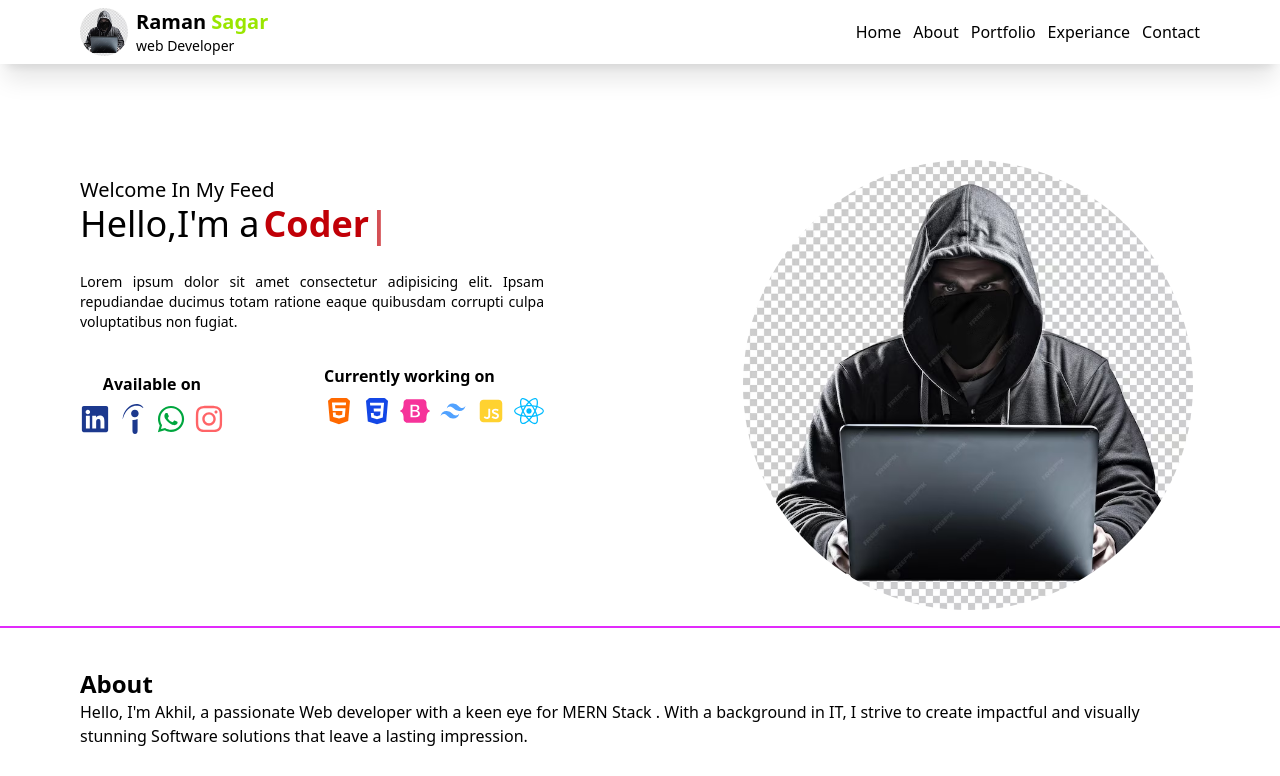
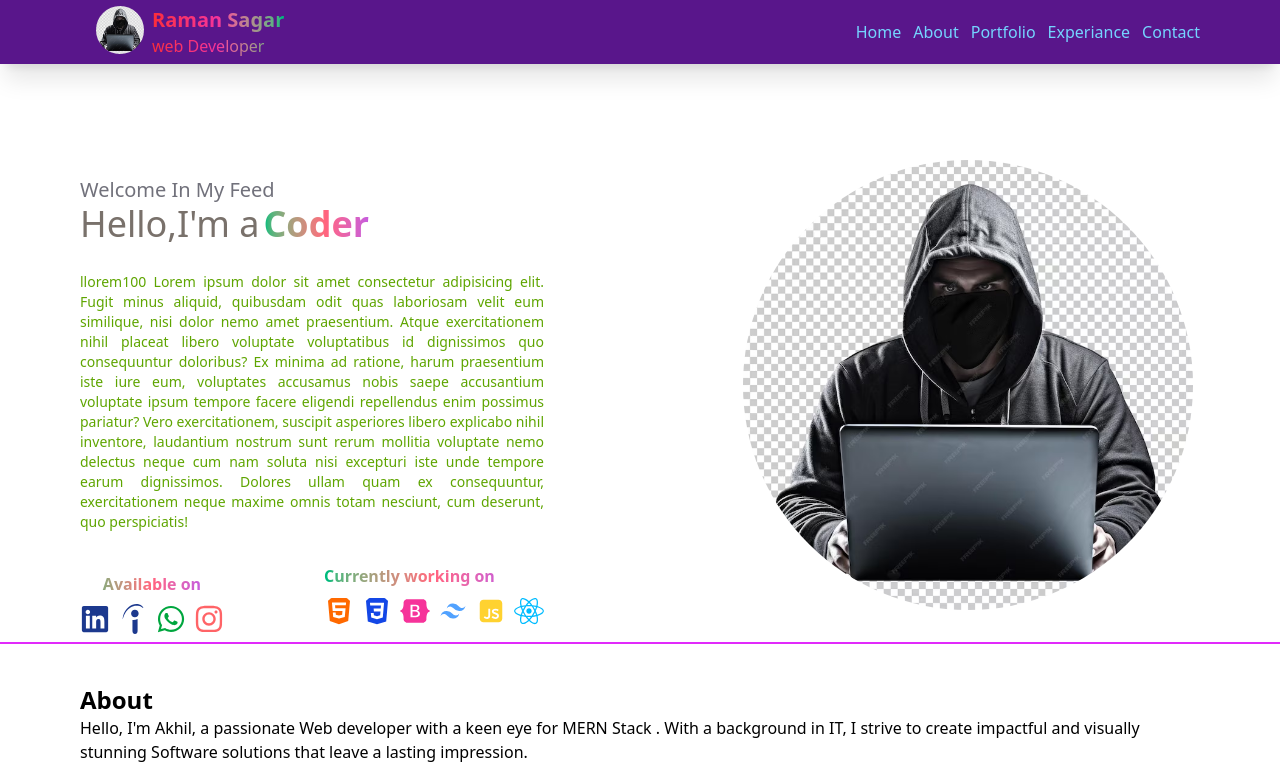
Before and after one commit to raman-sagar/Portfolio, a React (Vite) app: page / in a window 1280 px wide. Shown: the top 776 px of the page. Built offline with nearby package versions, Linux system fonts and the light colour scheme.

Commit message:
styling changed

```diff
--- a/src/App.jsx
+++ b/src/App.jsx
@@ -11,7 +11,7 @@
 function App() {
   return (
     <>
-      <div>
+      <div className="select-none">
         <Navbar />
         <Home />
         <About />
--- a/src/components/Home.jsx
+++ b/src/components/Home.jsx
@@ -23,14 +23,14 @@
       >
         <div className="flex flex-col md:flex-row">
           <div className="md:w-1/2 mt-12 md:mt-24  space-y-2 order-2 md:order-none">
-            <span className="text-xl">Welcome In My Feed</span>
+            <span className="text-xl text-zinc-500">Welcome In My Feed</span>
             {/* Developer*/}
 
             <div className="flex space-x-1 text-2xl md:text-4xl">
-              <h1>Hello,I'm a </h1>
+              <h1 className="text-stone-500 ">Hello,I'm a </h1>
 
               <ReactTyped
-                className="text-red-700 font-bold break-all"
+                className="bg-linear-to-r from-emerald-500 via-rose-400 to-purple-500 bg-clip-text text-transparent font-bold break-all"
                 strings={["Raman Sagar", "Developer", "Programmer", "Coder"]}
                 typeSpeed={40}
                 backSpeed={50}
@@ -38,18 +38,28 @@
               />
             </div>
 
-            <p className="text-sm md:text-medium text-justify">
+            <p className="text-sm text-lime-600 md:text-medium text-justify">
               <br />
-              Lorem ipsum dolor sit amet consectetur adipisicing elit. Ipsam
-              repudiandae ducimus totam ratione eaque quibusdam corrupti culpa
-              voluptatibus non fugiat.
+              llorem100 Lorem ipsum dolor sit amet consectetur adipisicing elit.
+              Fugit minus aliquid, quibusdam odit quas laboriosam velit eum
+              similique, nisi dolor nemo amet praesentium. Atque exercitationem
+              nihil placeat libero voluptate voluptatibus id dignissimos quo
+              consequuntur doloribus? Ex minima ad ratione, harum praesentium
+              iste iure eum, voluptates accusamus nobis saepe accusantium
+              voluptate ipsum tempore facere eligendi repellendus enim possimus
+              pariatur? Vero exercitationem, suscipit asperiores libero
+              explicabo nihil inventore, laudantium nostrum sunt rerum mollitia
+              voluptate nemo delectus neque cum nam soluta nisi excepturi iste
+              unde tempore earum dignissimos. Dolores ullam quam ex
+              consequuntur, exercitationem neque maxime omnis totam nesciunt,
+              cum deserunt, quo perspiciatis!
             </p>
             <br></br>
 
             <div className="flex flex-wrap items-center flex-col space-y-6 md:space-y-0  md:flex-row justify-between  ">
               {/*Social Media Icons */}
               <div className="space-y-2 ">
-                <h1 className="font-bold text-center">Available on</h1>
+                <h1 className="text-center bg-linear-to-r from-emerald-500 via-rose-400 to-purple-500 bg-clip-text text-transparent font-bold">Available on</h1>
                 <ul className="flex space-x-2">
                   <li>
                     <a
@@ -85,7 +95,7 @@
               {/*Skills Icons */}
 
               <div className="space-y-2 mb-4 ">
-                <h1 className="font-bold">Currently working on</h1>
+                <h1 className="bg-linear-to-r from-emerald-500 via-rose-400 to-purple-500 bg-clip-text text-transparent font-bold">Currently working on</h1>
 
                 <div className="flex space-x-2">
                   <FaHtml5 className="text-xl md:text-3xl text-orange-500 hover:scale-110 duration-200 rounded-full -[2px] cursor-pointer" />
--- a/src/components/Navbar.jsx
+++ b/src/components/Navbar.jsx
@@ -2,6 +2,7 @@
 import { useState } from "react";
 import { IoMdClose } from "react-icons/io";
 import { IoMenu } from "react-icons/io5";
+import pic from "../../public/photo.avif";
 export const Navbar = () => {
   const [menu, setMenu] = useState(true);
   const navItems = [
@@ -28,22 +29,18 @@
   ];
   return (
     <>
-      <div className="max-w-screen container mx-auto px-4 md:px-20 shadow-xl h-16 fixed top-0 left-0 right-0 bg-white z-10">
+      <div className="max-w-screen container mx-auto px-0 md:px-20 shadow-xl h-16 fixed top-0 left-0 right-0 bg-purple-900 z-10">
         <div className="flex justify-between items-center h-16">
-          <div className="flex space-x-2  ">
-            <img
-              className="size-12 rounded-full"
-              src="../../public/photo.avif"
-              alt="Profile"
-            />
-            <h1 className="text-xl cursor-pointer font-semibold">
-              Raman<span className="text-lime-400"> Sagar</span>
-              <p className="text-sm font-normal">web Developer</p>
+          <div className="flex space-x-2 px-4 ">
+            <img className="size-12 rounded-full" src={pic} alt="Profile" />
+            <h1 className="text-xl font-extrabold cursor-pointer bg-linear-to-r from-red-500 via-pink-500 to-emerald-500 bg-clip-text text-transparent">
+              Raman<span> Sagar</span>
+              <p className="text-base font-normal">web Developer</p>
             </h1>
           </div>
           {/*desktop navbar */}
           <div>
-            <ul className="hidden md:flex space-x-3">
+            <ul className="hidden md:flex space-x-3 text-sky-300">
               {navItems.map((obj) => (
                 <li
                   key={obj.id}
@@ -62,7 +59,10 @@
               ))}
             </ul>
             {/* Burger */}
-            <div className="md:hidden" onClick={() => setMenu(!menu)}>
+            <div
+              className="md:hidden px-4 cursor-pointer text-sky-300"
+              onClick={() => setMenu(!menu)}
+            >
               {menu ? <IoMenu size={24} /> : <IoMdClose size={24} />}
             </div>
           </div>
@@ -70,12 +70,12 @@
 
         {/*mobile navbar */}
         {!menu && (
-          <div className=" bg-white">
-            <ul className=" md:hidden h-screen flex flex-col items-center justify-center space-y-2 ">
+          <div className="h-40 w-full bg-purple-400 rounded-b-md px-4">
+            <ul className=" md:hidden h-screen flex flex-col space-y-2 text-sky-300 ">
               {navItems.map((obj) => (
                 <li
                   key={obj.id}
-                  className="hover:scale-105 duration-300 cursor-pointer font-medium"
+                  className="hover:scale-x-102 duration-300 cursor-pointer font-medium"
                 >
                   <Link
                     onClick={() => setMenu(!menu)}
```
